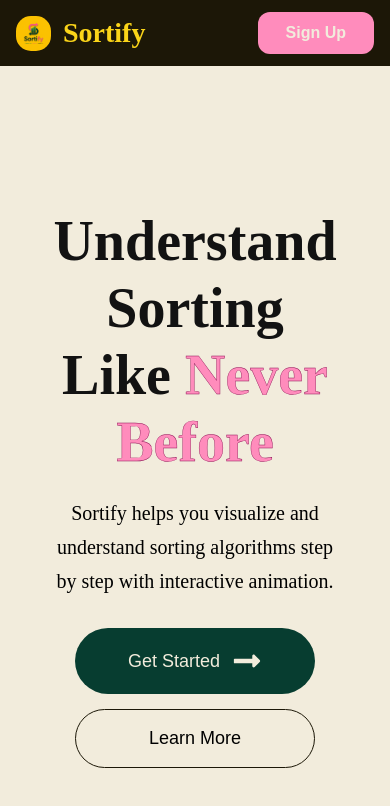
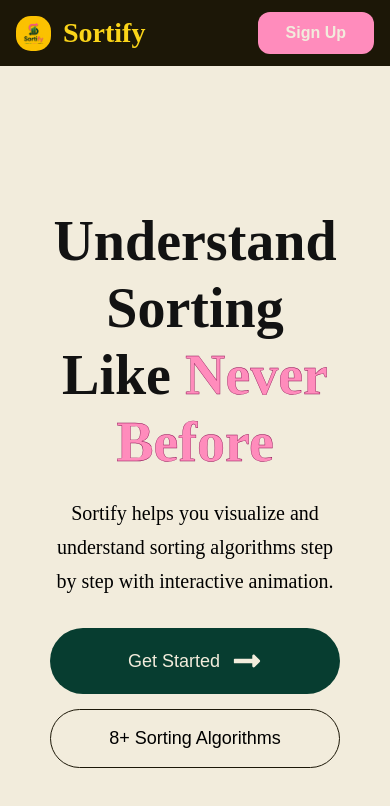
Before and after one commit to TanishaTrivedi123/Sorting-Visualizer, a React (Vite) app in the folder frontend/: page / in a window 390 px wide. Shown: the top 806 px of the page. Built offline with nearby package versions, Linux system fonts and the light colour scheme.

Commit message:
Finally the hero section is completed of landing page

```diff
--- a/frontend/src/components/LandingPage/Hero/Hero.jsx
+++ b/frontend/src/components/LandingPage/Hero/Hero.jsx
@@ -24,7 +24,9 @@ const Hero = () => {
             <button className={styles.primaryBtn}>
               Get Started <FaLongArrowAltRight className={styles.icon} />
             </button>
-            <button className={styles.secondaryBtn}>Learn More</button>
+            <button className={styles.secondaryBtn}>
+              8+ Sorting Algorithms
+            </button>
           </div>
         </div>
       </div>
--- a/frontend/src/components/LandingPage/Hero/Hero.module.css
+++ b/frontend/src/components/LandingPage/Hero/Hero.module.css
@@ -85,7 +85,6 @@
     border: 1px solid var(--darkbackground);
     background: transparent;
     font-size: 18px;
-    cursor: pointer;
     transition: .3s;
 }
 
@@ -174,7 +173,7 @@
     }
 
     .primaryBtn, .secondaryBtn{
-        width: 240px;
+        width: 100%;
         justify-content: center;
     }
 }
```
